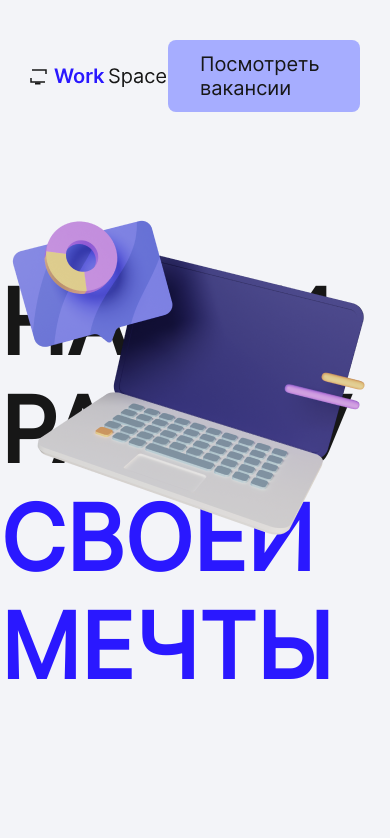
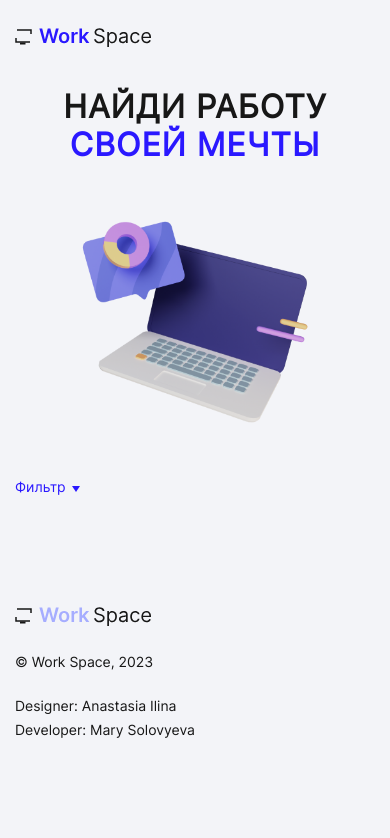
Before and after one commit to mary-ue/WorkSpace, a plain HTML site: page index.html in a window 390 px wide. Shown: the top 838 px of the page. Drawn offline with Linux system fonts and the light colour scheme; no server answers.

Commit message:
Add adaptives

```diff
--- a/index.html
+++ b/index.html
@@ -29,7 +29,7 @@
 
     <div class="vacancies" id="vacancies">
       <div class="container vacancies__container">
-        <button class="vacancies__filter-btn">Фильтр</button>
+        <button class="vacancies__filter-btn blue-text">Фильтр</button>
         <section class="vacancies__filter filter">
           <h2 class="filter__title">
             Фильтр
--- a/style/cards.css
+++ b/style/cards.css
@@ -3,3 +3,10 @@
   grid-template-columns: repeat(auto-fit, minmax(280px, 1fr));
   gap: 20px;
 }
+
+@media (max-width: 940px) {
+  .cards__list {
+    grid-template-columns: repeat(auto-fit, minmax(220px, 1fr));
+    gap: 10px;
+  }
+}
--- a/style/detail.css
+++ b/style/detail.css
@@ -2,7 +2,8 @@
   padding: 36px 36px 80px;
   max-width: 780px;
   border-radius: 16px;
-  background-color: #FFF;
+  background: #FFF url('../img/likemen.png') no-repeat bottom right;
+  background-size: 150px;
   box-shadow: 0px 10px 50px 0px rgba(4, 0, 49, 0.10);
 }
 
@@ -65,3 +66,50 @@
 .detail__resume {
   line-height: 1.4;
 }
+
+@media (max-width: 940px)  {
+  .detail {
+    padding: 24px 24px 72px;
+    max-width: 680px;
+  }
+
+  .detail__main {
+    gap: 10px;
+  }
+
+  .detail__description {
+    max-width: 418px;
+  }
+}
+
+@media (max-width: 640px) {
+  .detail {
+    padding: 24px 15px;
+    background-image: none;
+  }
+
+  .detail__header {
+    margin-bottom: 24px;
+    grid-template-columns: 60px 1fr;
+    gap: 4px 8px;
+  }
+
+  .detail__company {
+    font-size: 20px;
+    letter-spacing: 0.4px;
+  }
+
+  .detail__title {
+    font-size: 12px;
+  }
+
+  .detail__main {
+    margin-bottom: 24px;
+    flex-direction: column;
+    gap: 24px;
+  }
+
+  .detail__description {
+    max-width: 100%;
+  }
+}
--- a/style/filter.css
+++ b/style/filter.css
@@ -74,3 +74,31 @@
   border-radius: 4px;
   background-color: #A6ADFF;
 }
+
+@media (max-width: 940px) {
+  .filter__title {
+    position: fixed;
+    transform: scale(0);
+  }
+
+  .filter__input {
+    max-width: 140px;
+  }
+
+  .filter__checkboxes {
+    display: grid;
+    grid-template-columns: repeat(auto-fit, minmax(180px, 1fr));
+    gap: 24px;
+    justify-content: space-between;
+  }
+
+  .filter__buttons {
+    display: flex;
+    gap: 16px;
+    align-items: center;
+  }
+
+  .filter__reset {
+    position: static;
+  }
+}
--- a/style/footer.css
+++ b/style/footer.css
@@ -33,3 +33,29 @@
 .footer__link:hover {
   color:blue;
 }
+
+@media (max-width: 1140px) {
+  .footer {
+    padding: 40px 0 32px;
+  }
+}
+
+@media (max-width: 940px) {
+  .footer {
+    padding: 30px 0 24px;
+  }
+}
+
+@media (max-width: 640px) {
+  .footer {
+    padding-top: 20px;
+  }
+
+  .footer__container {
+    grid-template-areas: 'logo' 'copyright' 'contacts';
+  }
+
+  .footer__contacts {
+    justify-self: start;
+  }
+}
--- a/style/header.css
+++ b/style/header.css
@@ -14,3 +14,30 @@
   border-radius: 8px;
   background-color: #A6ADFF;
 }
+
+@media (max-width: 1140px) {
+  .header {
+    padding: 32px 0 40px;
+  }
+}
+
+@media (max-width: 940px) {
+  .header {
+    padding: 24px 0 30px;
+  }
+
+  .header__link {
+    padding: 10px 16px;
+    font-size: 14px;
+  }
+}
+
+@media (max-width: 640px) {
+  .header {
+    padding: 24px 0 20px;
+  }
+
+  .header__link {
+    display: none;
+  }
+}
--- a/style/hero.css
+++ b/style/hero.css
@@ -4,7 +4,8 @@
 
 .hero__container {
   position: relative;
-  padding: 57px 0;
+  padding-top: 57px;
+  padding-bottom: 57px;
 }
 
 .hero__container::after {
@@ -12,14 +13,86 @@
   position: absolute;
   right: -9px;
   top: 0;
+  bottom: 0;
   width: 421px;
-  height: 330px;
   background: url('../img/laptop.png') no-repeat center/contain;
 }
 
 .hero__title {
+  position: relative;
+  z-index: 2;
   max-width: 780px;
   font-size: 90px;
-  letter-spacing: 1.8;
+  letter-spacing: 1.8px;
   text-transform: uppercase;
 }
+
+@media (max-width: 1140px) {
+  .hero {
+    padding: 40px 0;
+  }
+
+  .hero__container {
+    padding-top: 53px;
+    padding-bottom: 53px;
+  }
+
+  .hero__container::after {
+    width: 340px;
+  }
+
+  .hero__title {
+    max-width: 580px;
+    font-size: 64px;
+    letter-spacing: 1.28px;
+  }
+}
+
+@media (max-width: 940px) {
+  .hero {
+    padding: 30px 0;
+  }
+
+  .hero__container {
+    padding-top: 40px;
+    padding-bottom: 40px;
+  }
+
+  .hero__container::after {
+    width: 269px;
+  }
+
+  .hero__title {
+    max-width: 450px;
+    font-size: 52px;
+    letter-spacing: 1.04px;
+  }
+}
+
+@media (max-width: 640px) {
+  .hero {
+    padding-top: 20px;
+    padding-bottom: 20px;
+  }
+
+  .hero__container {
+    padding-top: 0;
+    padding-bottom: 262px;
+  }
+
+  .hero__container::after {
+    right: auto;
+    top: auto;
+    height: 269px;
+    left: 50%;
+    transform: translateX(-50%);
+    background-position: bottom;
+  }
+
+  .hero__title {
+    margin: 0 auto;
+    max-width: 290px;
+    text-align: center;
+    font-size: 32px;
+  }
+}
--- a/style/modal.css
+++ b/style/modal.css
@@ -32,3 +32,9 @@
 .modal__close:focus-visible {
   outline-color: gray;
 }
+
+@media (max-width: 640px) {
+  .modal {
+    padding: 30px 15px;
+  }
+}
--- a/style/style.css
+++ b/style/style.css
@@ -80,3 +80,21 @@ fieldset {
 .blue-text {
   color: #2A18FF;
 }
+
+@media (max-width: 1140px) {
+  .container {
+    --width: 880px;
+  }
+}
+
+@media (max-width: 940px) {
+  .container {
+    --width: 680px;
+  }
+}
+
+@media (max-width: 640px) {
+  .container {
+    --padding: 15px;
+  }
+}
--- a/style/vacancies.css
+++ b/style/vacancies.css
@@ -22,3 +22,60 @@
 .vacancies__cards {
   flex-basis: 100%;
 }
+
+@media (max-width: 1140px) {
+  .vacancies {
+    padding: 40px 0;
+  }
+}
+
+@media (max-width: 940px) {
+  .vacancies {
+    padding: 30px 0;
+  }
+
+  .vacancies__container {
+    flex-direction: column;
+    row-gap: 0px;
+  }
+
+  .vacancies__filter-btn {
+    display: flex;
+    align-items: center;
+  }
+
+  .vacancies__filter-btn::after {
+    content: '';
+    display: block;
+    width: 20px;
+    height: 20px;
+    background: url('../img/arrow-blue.svg') no-repeat center;
+  }
+
+  .vacancies__filter-btn_active::after {
+    transform: rotate(180deg);
+  }
+
+  .vacancies__filter {
+    width: 100%;
+    flex-basis: auto;
+    height: 0;
+    overflow: hidden;
+    transition: height .4s ease-in-out;
+  }
+
+  .vacancies__filter_active {
+    height: auto;
+  }
+
+  .vacancies__cards {
+    padding-top: 8px;
+    width: 100%;
+  }
+}
+
+@media (max-width: 640px) {
+  .vacancies__container {
+    gap: 24px;
+  }
+}
```
Also changed, not shown: img/arrow-blue.svg (added), img/likemen.png (added), style/vacancy.css (line endings or trailing spaces).
